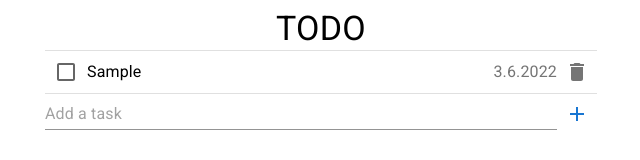
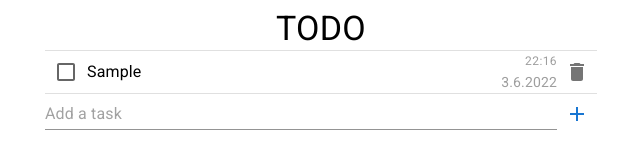
Before and after one commit to Jessica-SN/todo-list, a React (Create React App) app: page / in a window 1280 px wide. Both pictures are taken after typing "Sample" into the empty fields and a click on the button "add". Shown: the top 160 px of the page, without its empty margins (319-959 px from the left). Built offline with nearby package versions, Linux system fonts and the light colour scheme.

Commit message:
Refactor date to IDateTime type and styled List Item

```diff
--- /dev/null
+++ b/src/components/ListItem/ListItem.styles.ts
@@ -0,0 +1,17 @@
+import Typography, { TypographyProps } from "@mui/material/Typography";
+import Stack, { StackProps } from "@mui/material/Stack";
+import { styled } from "@mui/material/styles";
+
+export const ItemStack = styled(Stack)<StackProps>(({ theme }) => ({
+  flexGrow: 1,
+  alignItems: "center",
+  justifyContent: "space-between",
+}));
+
+export const DateContainer = styled(Stack)<StackProps>(({ theme }) => ({
+  alignItems: "flex-end",
+}));
+
+export const DateText = styled(Typography)<TypographyProps>(({ theme }) => ({
+  color: theme.palette.grey[500],
+}));
--- a/src/components/ListItem/ListItem.tsx
+++ b/src/components/ListItem/ListItem.tsx
@@ -5,10 +5,11 @@ import Checkbox from "@mui/material/Checkbox";
 import DeleteIcon from "@mui/icons-material/Delete";
 import Divider from "@mui/material/Divider";
 import IconButton from "@mui/material/IconButton";
-import Stack from "@mui/material/Stack";
 import Typography from "@mui/material/Typography";
 
 import { ITodo } from "../TodoList/TodoList.types";
+
+import * as S from "./ListItem.styles";
 
 interface IListItemProps extends Omit<ITodo, "id"> {
   key: number;
@@ -18,7 +19,7 @@ interface IListItemProps extends Omit<ITodo, "id"> {
 
 function ListItem({
   text,
-  date,
+  created,
   finished,
   onRemove,
   onToggle,
@@ -27,15 +28,13 @@ function ListItem({
     <>
       <Box display="flex">
         <Checkbox color="primary" checked={finished} onChange={onToggle} />
-        <Stack
-          flexGrow={1}
-          direction="row"
-          alignSelf="center"
-          justifyContent="space-between"
-        >
+        <S.ItemStack direction="row">
           <Typography>{text}</Typography>
-          <Typography color="grey.600">{date}</Typography>
-        </Stack>
+          <S.DateContainer direction="column">
+            <S.DateText variant="caption">{created.time}</S.DateText>
+            <S.DateText variant="body2">{created.date}</S.DateText>
+          </S.DateContainer>
+        </S.ItemStack>
         <IconButton aria-label="delete" onClick={onRemove}>
           <DeleteIcon />
         </IconButton>
--- a/src/components/TodoList/TodoList.tsx
+++ b/src/components/TodoList/TodoList.tsx
@@ -18,7 +18,7 @@ function TodoList() {
     const newTodo: ITodo = {
       id: Math.random(),
       text: itemName,
-      date: formatDate(Date.now()),
+      created: formatDate(Date.now()),
       finished: false,
     };
     setTodos([...todos, newTodo]);
@@ -50,7 +50,7 @@ function TodoList() {
       {todos.map((item) => (
         <ListItem
           key={item.id}
-          date={item.date}
+          created={item.created}
           text={item.text}
           finished={item.finished}
           onToggle={(ev) => toggleItem(ev, item)}
--- a/src/components/TodoList/utils.ts
+++ b/src/components/TodoList/utils.ts
@@ -1,11 +1,18 @@
-import { ITodo } from "./TodoList.types";
+import { IDateTime, ITodo } from "./TodoList.types";
 
-export function formatDate(value: number): string {
-  const date = new Date(value);
-  const day = date.getDate();
-  const month = date.getMonth() + 1;
-  const year = date.getFullYear();
-  return [day, month, year].join(".");
+export function formatDate(value: number): IDateTime {
+  // Date
+  const newDate = new Date(value);
+  const day = newDate.getDate();
+  const month = newDate.getMonth() + 1;
+  const year = newDate.getFullYear();
+  const strDate = [day, month, year].join(".");
+  // Time
+  const hours = newDate.getHours();
+  const minutes = newDate.getMinutes();
+  const strTime = `${hours}:${minutes}`;
+
+  return { date: strDate, time: strTime };
 }
 
 export function hasDuplicates(items: ITodo[], value: string): boolean {
```
Also changed, not shown: src/components/TodoList/TodoList.types.ts (+6 -1 lines).
